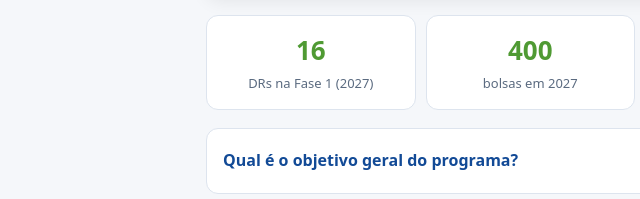
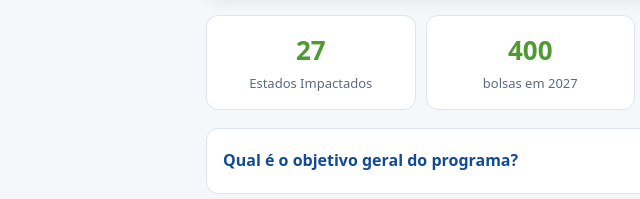
Before and after one commit to marcelo-steffen/Universitario-da-Industria, a plain HTML site: page index.html in a window 1280 px wide. Shown: the part 522-721 px from the top of the page, 0-640 px from the left. Drawn offline with Linux system fonts and the light colour scheme.

Commit message:
Update index.html

```diff
--- a/index.html
+++ b/index.html
@@ -80,7 +80,7 @@ footer{text-align:center;color:var(--mute);font-size:13px;padding:0 16px 30px}
 </div>
 
 <div class="kpis">
-<div class="kpi"><b>16</b><span>DRs na Fase 1 (2027)</span></div>
+<div class="kpi"><b>27</b><span>Estados Impactados</span></div>
 <div class="kpi"><b>400</b><span>bolsas em 2027</span></div>
 <div class="kpi"><b>+675</b><span>bolsas em 2028</span></div>
 <div class="kpi"><b>1.075</b><span>bolsas no programa</span></div>
```
